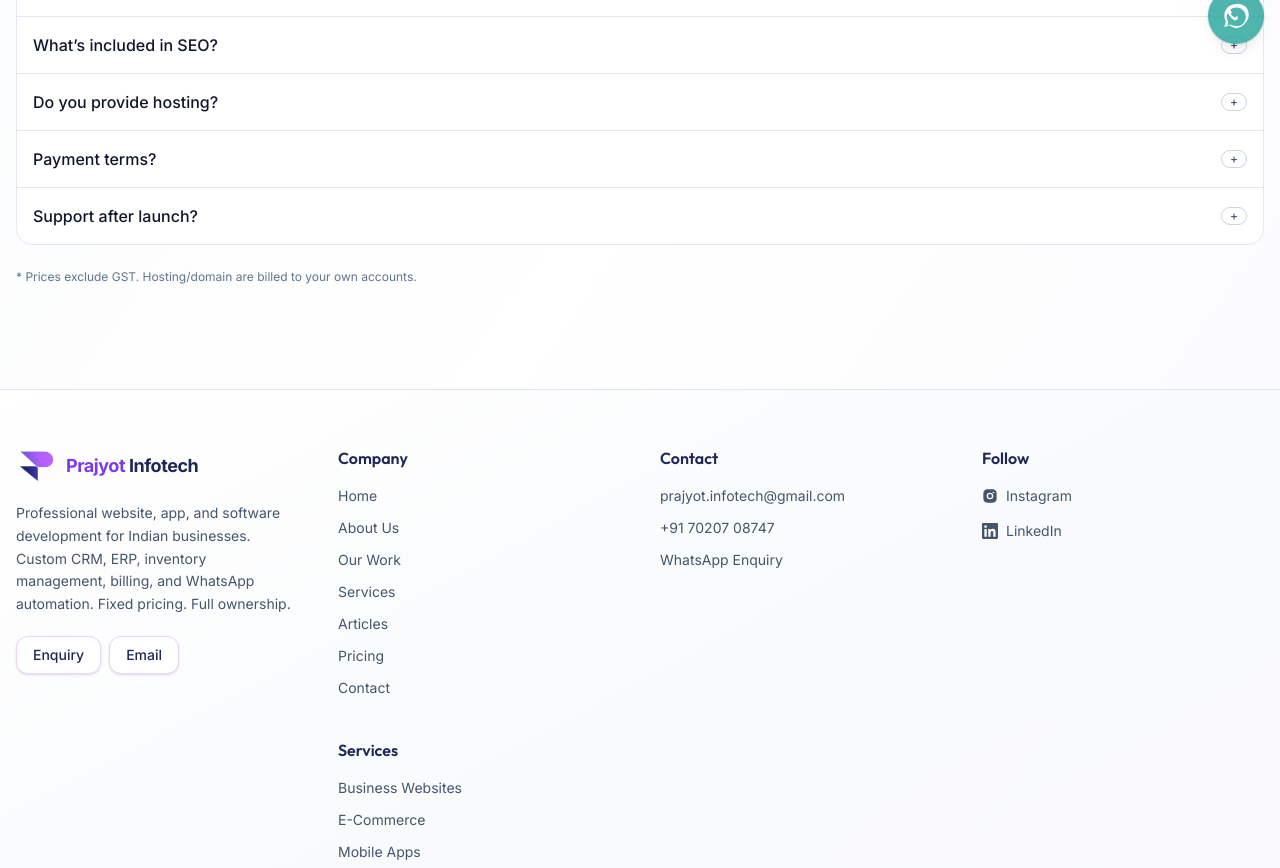
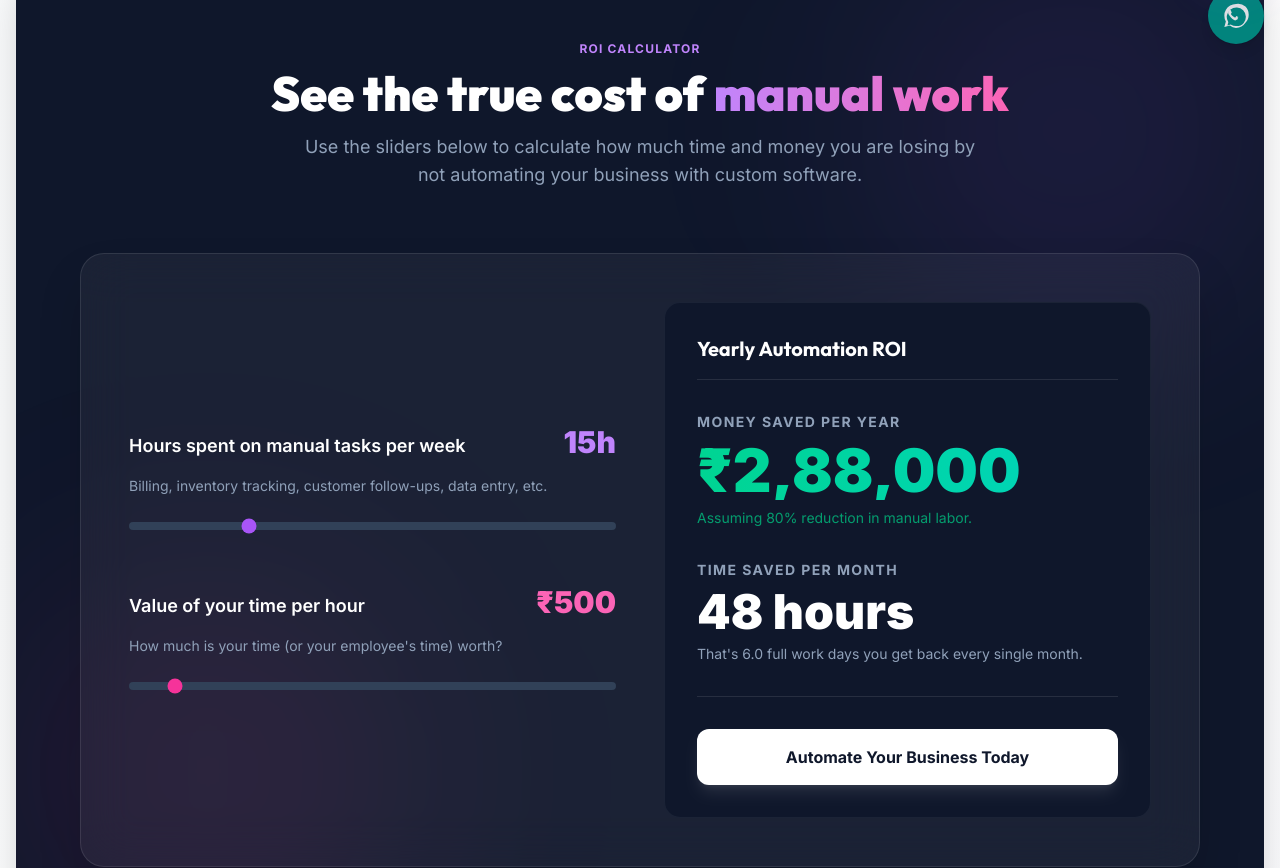
Before and after one commit to prajyotinfotechdev-lgtm/prajyotinfotechwebsite, a React (Vite) app: page /pricing in a window 1280 px wide. Shown: the part 740-1608 px from the top of the page. Built offline with nearby package versions, Linux system fonts and the light colour scheme.

Commit message:
feat(interactive): Add ROICalculator and 3D TiltCards for premium look

```diff
--- a/src/components/BeforeAfterSlider.jsx
+++ b/src/components/BeforeAfterSlider.jsx
@@ -1,5 +1,4 @@
-import React, { useRef, useState } from 'react';
-import { motion, useMotionValue, useTransform } from 'framer-motion';
+import React, { useState } from 'react';
 
 export default function BeforeAfterSlider({
   beforeImage = "/images/before.png",
@@ -7,44 +6,21 @@ export default function BeforeAfterSlider({
   beforeLabel = "Generic Template",
   afterLabel = "Prajyot Infotech Custom"
 }) {
-  const containerRef = useRef(null);
-  const [isDragging, setIsDragging] = useState(false);
+  const [sliderPos, setSliderPos] = useState(50);
 
-  // Motion value for the slider position (percentage 0-100)
-  const xPercentage = useMotionValue(50);
-
-  // Calculate clip-path based on the drag percentage
-  const clipPath = useTransform(xPercentage, (value) => `inset(0 ${100 - value}% 0 0)`);
-
-  const handleDrag = (e, info) => {
-    if (!containerRef.current) return;
-    const rect = containerRef.current.getBoundingClientRect();
-    const x = Math.max(0, Math.min(info.point.x - rect.left, rect.width));
-    const percentage = (x / rect.width) * 100;
-    xPercentage.set(percentage);
-  };
-
-  const handleClick = (e) => {
-    if (isDragging) return;
-    if (!containerRef.current) return;
-    const rect = containerRef.current.getBoundingClientRect();
-    const x = Math.max(0, Math.min(e.clientX - rect.left, rect.width));
-    const percentage = (x / rect.width) * 100;
-    xPercentage.set(percentage);
+  const handleSliderChange = (e) => {
+    setSliderPos(e.target.value);
   };
 
   return (
     <div className="w-full max-w-5xl mx-auto py-16 px-4">
       <div className="text-center mb-12">
         <h2 className="text-3xl md:text-4xl font-bold text-navy-900 mb-4">The Custom Development Difference</h2>
-        <p className="text-lg text-slate-500 max-w-2xl mx-auto">Drag the slider to see the difference between a cheap template and a high-performance custom application built by Prajyot Infotech.</p>
+        <p className="text-lg text-slate-500 max-w-2xl mx-auto">Slide to see the difference between a cheap template and a high-performance custom application built by Prajyot Infotech.</p>
       </div>
 
-      <div
-        ref={containerRef}
-        onClick={handleClick}
-        className="relative w-full aspect-[16/9] md:aspect-[21/9] rounded-3xl overflow-hidden cursor-crosshair shadow-2xl border-4 border-white/50 bg-slate-100"
-      >
+      <div className="relative w-full aspect-[16/9] md:aspect-[21/9] rounded-3xl overflow-hidden shadow-2xl border-4 border-white/50 bg-slate-100 select-none">
+
         {/* Background (Before) */}
         <div
           className="absolute inset-0 bg-cover bg-center bg-no-repeat"
@@ -52,11 +28,11 @@ export default function BeforeAfterSlider({
         />
 
         {/* Foreground (After) bounded by clip-path */}
-        <motion.div
+        <div
           className="absolute inset-0 bg-cover bg-center bg-no-repeat pointer-events-none"
           style={{
             backgroundImage: `url(${afterImage})`,
-            clipPath
+            clipPath: `inset(0 ${100 - sliderPos}% 0 0)`
           }}
         />
 
@@ -68,26 +44,27 @@ export default function BeforeAfterSlider({
           {afterLabel}
         </div>
 
-        {/* Drag Handle */}
-        <motion.div
-          drag="x"
-          dragConstraints={containerRef}
-          dragElastic={0}
-          dragMomentum={false}
-          onDragStart={() => setIsDragging(true)}
-          onDragEnd={() => {
-            setTimeout(() => setIsDragging(false), 50);
-          }}
-          onDrag={handleDrag}
-          className="absolute top-0 bottom-0 w-1 cursor-ew-resize hover:w-2 transition-all bg-white shadow-[0_0_10px_rgba(0,0,0,0.5)] z-10 flex justify-center items-center group"
-          style={{ left: useTransform(xPercentage, (val) => `${val}%`), x: '-50%' }}
+        {/* Custom Drag Handle */}
+        <div
+          className="absolute top-0 bottom-0 w-1 bg-white shadow-[0_0_10px_rgba(0,0,0,0.5)] z-10 flex justify-center items-center pointer-events-none"
+          style={{ left: `${sliderPos}%`, transform: 'translateX(-50%)' }}
         >
-          <div className="w-12 h-12 bg-white rounded-full flex items-center justify-center shadow-xl border-4 border-brand-500 group-hover:scale-110 transition-transform">
+          <div className="w-12 h-12 bg-white rounded-full flex items-center justify-center shadow-xl border-4 border-brand-500 transition-transform">
             <svg className="w-6 h-6 text-brand-600" fill="none" viewBox="0 0 24 24" stroke="currentColor" strokeWidth="3">
               <path strokeLinecap="round" strokeLinejoin="round" d="M8 9l-3 3 3 3M16 15l3-3-3-3" />
             </svg>
           </div>
-        </motion.div>
+        </div>
+
+        {/* Invisible Native Range Input for Flawless Interaction */}
+        <input
+          type="range"
+          min="0"
+          max="100"
+          value={sliderPos}
+          onChange={handleSliderChange}
+          className="absolute inset-0 w-full h-full opacity-0 cursor-ew-resize z-20 m-0"
+        />
       </div>
     </div>
   );
--- /dev/null
+++ b/src/components/ROICalculator.jsx
@@ -0,0 +1,119 @@
+import React, { useState, useEffect } from 'react';
+import { motion, AnimatePresence } from 'framer-motion';
+
+export default function ROICalculator() {
+  const [hoursPerWeek, setHoursPerWeek] = useState(15);
+  const [hourlyValue, setHourlyValue] = useState(500);
+
+  // Calculations
+  const hoursPerMonth = hoursPerWeek * 4;
+  const costPerMonth = hoursPerMonth * hourlyValue;
+  const costPerYear = costPerMonth * 12;
+
+  // Assuming automation saves 80% of manual work time
+  const timeSavedPerMonth = hoursPerMonth * 0.8;
+  const moneySavedPerYear = costPerYear * 0.8;
+
+  return (
+    <section className="py-24 bg-slate-900 relative overflow-hidden" aria-label="ROI Calculator">
+      {/* Background aesthetics */}
+      <div className="absolute inset-0 bg-[radial-gradient(ellipse_at_center,_var(--tw-gradient-stops))] from-brand-900/40 via-slate-900 to-slate-900"></div>
+      <div className="absolute top-0 right-0 w-96 h-96 bg-brand-500/10 rounded-full blur-[120px]"></div>
+      <div className="absolute bottom-0 left-0 w-96 h-96 bg-pink-500/10 rounded-full blur-[120px]"></div>
+
+      <div className="relative z-10 max-w-6xl mx-auto px-4">
+        <div className="text-center mb-16">
+          <span className="inline-block text-xs font-bold tracking-widest uppercase text-brand-400 mb-3">ROI Calculator</span>
+          <h2 className="text-3xl md:text-5xl font-black text-white mb-4">
+            See the true cost of <span className="text-transparent bg-clip-text bg-gradient-to-r from-brand-400 to-pink-400">manual work</span>
+          </h2>
+          <p className="text-slate-400 text-lg max-w-2xl mx-auto">
+            Use the sliders below to calculate how much time and money you are losing by not automating your business with custom software.
+          </p>
+        </div>
+
+        <div className="grid md:grid-cols-2 gap-12 items-center bg-white/5 backdrop-blur-xl border border-white/10 rounded-3xl p-8 md:p-12 shadow-2xl">
+
+          {/* Left: Inputs */}
+          <div className="space-y-12">
+            <div>
+              <div className="flex justify-between items-end mb-4">
+                <label className="text-white font-semibold text-lg">Hours spent on manual tasks per week</label>
+                <span className="text-3xl font-black text-brand-400">{hoursPerWeek}h</span>
+              </div>
+              <p className="text-slate-400 text-sm mb-4">Billing, inventory tracking, customer follow-ups, data entry, etc.</p>
+              <input
+                type="range"
+                min="1"
+                max="60"
+                value={hoursPerWeek}
+                onChange={(e) => setHoursPerWeek(Number(e.target.value))}
+                className="w-full h-2 bg-slate-700 rounded-lg appearance-none cursor-pointer accent-brand-500 focus:outline-none focus:ring-2 focus:ring-brand-500"
+              />
+            </div>
+
+            <div>
+              <div className="flex justify-between items-end mb-4">
+                <label className="text-white font-semibold text-lg">Value of your time per hour</label>
+                <span className="text-3xl font-black text-pink-400">₹{hourlyValue}</span>
+              </div>
+              <p className="text-slate-400 text-sm mb-4">How much is your time (or your employee's time) worth?</p>
+              <input
+                type="range"
+                min="100"
+                max="5000"
+                step="50"
+                value={hourlyValue}
+                onChange={(e) => setHourlyValue(Number(e.target.value))}
+                className="w-full h-2 bg-slate-700 rounded-lg appearance-none cursor-pointer accent-pink-500 focus:outline-none focus:ring-2 focus:ring-pink-500"
+              />
+            </div>
+          </div>
+
+          {/* Right: Results */}
+          <div className="bg-slate-900 rounded-2xl p-8 border border-white/5 relative overflow-hidden group hover:border-brand-500/30 transition-colors">
+            {/* Glossy overlay */}
+            <div className="absolute inset-0 bg-gradient-to-br from-white/5 to-transparent opacity-0 group-hover:opacity-100 transition-opacity"></div>
+
+            <h3 className="text-xl font-bold text-white mb-8 border-b border-white/10 pb-4">Yearly Automation ROI</h3>
+
+            <div className="space-y-8">
+              <motion.div
+                key={moneySavedPerYear}
+                initial={{ opacity: 0, x: -20 }}
+                animate={{ opacity: 1, x: 0 }}
+                className="relative"
+              >
+                <div className="text-sm font-bold text-slate-400 uppercase tracking-widest mb-2">Money Saved Per Year</div>
+                <div className="text-5xl md:text-6xl font-black text-transparent bg-clip-text bg-gradient-to-r from-emerald-400 to-teal-400 flex items-baseline gap-1">
+                  ₹{moneySavedPerYear.toLocaleString('en-IN')}
+                </div>
+                <p className="text-emerald-500/80 text-sm mt-2">Assuming 80% reduction in manual labor.</p>
+              </motion.div>
+
+              <motion.div
+                key={timeSavedPerMonth}
+                initial={{ opacity: 0, x: -20 }}
+                animate={{ opacity: 1, x: 0 }}
+                transition={{ delay: 0.1 }}
+              >
+                <div className="text-sm font-bold text-slate-400 uppercase tracking-widest mb-2">Time Saved Per Month</div>
+                <div className="text-4xl md:text-5xl font-black text-white">
+                  {timeSavedPerMonth} hours
+                </div>
+                <p className="text-slate-400 text-sm mt-2">That's {(timeSavedPerMonth / 8).toFixed(1)} full work days you get back every single month.</p>
+              </motion.div>
+            </div>
+
+            <div className="mt-8 pt-8 border-t border-white/10">
+              <a href="/estimate" className="inline-block w-full text-center py-4 px-6 rounded-xl bg-white text-slate-900 font-bold hover:bg-brand-50 hover:text-brand-700 transition-colors shadow-lg shadow-white/10">
+                Automate Your Business Today
+              </a>
+            </div>
+          </div>
+
+        </div>
+      </div>
+    </section>
+  );
+}
--- a/src/components/Testimonials.jsx
+++ b/src/components/Testimonials.jsx
@@ -1,6 +1,6 @@
 // src/components/Testimonials.jsx
-import React, { useMemo } from "react";
-import { motion, useReducedMotion } from "framer-motion";
+import React, { useMemo, useRef } from "react";
+import { motion, useReducedMotion, useMotionValue, useSpring, useTransform } from "framer-motion";
 
 const DATA = [
   {
@@ -83,6 +83,77 @@ const INDUSTRY_COLORS = {
   "Education": "bg-amber-50 text-amber-700 border-amber-200",
 };
 
+function TiltCard({ children, index, variants }) {
+  const ref = useRef(null);
+  const x = useMotionValue(0);
+  const y = useMotionValue(0);
+
+  const mouseXSpring = useSpring(x, { stiffness: 300, damping: 30 });
+  const mouseYSpring = useSpring(y, { stiffness: 300, damping: 30 });
+
+  const rotateX = useTransform(mouseYSpring, [-0.5, 0.5], ["10deg", "-10deg"]);
+  const rotateY = useTransform(mouseXSpring, [-0.5, 0.5], ["-10deg", "10deg"]);
+
+  // Dynamic glare effect
+  const glareX = useTransform(mouseXSpring, [-0.5, 0.5], ["0%", "100%"]);
+  const glareY = useTransform(mouseYSpring, [-0.5, 0.5], ["0%", "100%"]);
+  const glareOpacity = useTransform(mouseYSpring, [-0.5, 0, 0.5], [0.1, 0, 0.1]);
+
+  const handleMouseMove = (e) => {
+    if (!ref.current) return;
+    const rect = ref.current.getBoundingClientRect();
+    const width = rect.width;
+    const height = rect.height;
+    const mouseX = e.clientX - rect.left;
+    const mouseY = e.clientY - rect.top;
+    const xPct = mouseX / width - 0.5;
+    const yPct = mouseY / height - 0.5;
+    x.set(xPct);
+    y.set(yPct);
+  };
+
+  const handleMouseLeave = () => {
+    x.set(0);
+    y.set(0);
+  };
+
+  return (
+    <motion.figure
+      ref={ref}
+      variants={variants}
+      onMouseMove={handleMouseMove}
+      onMouseLeave={handleMouseLeave}
+      style={{
+        rotateX,
+        rotateY,
+        transformStyle: "preserve-3d",
+      }}
+      className="relative flex flex-col rounded-3xl bg-white/70 backdrop-blur-xl p-8 ring-1 ring-slate-200/80 shadow-[0_8px_30px_rgb(0,0,0,0.04)] transition-all duration-300
+                 hover:shadow-[0_20px_50px_rgba(124,58,237,0.1)] hover:ring-brand-200"
+    >
+      {/* Glare element */}
+      <motion.div
+        className="pointer-events-none absolute inset-0 rounded-3xl overflow-hidden"
+        style={{ opacity: glareOpacity }}
+      >
+        <motion.div
+          className="absolute inset-0 bg-white opacity-80 mix-blend-overlay w-[200%] h-[200%] -top-1/2 -left-1/2"
+          style={{
+            background: "radial-gradient(circle at center, rgba(255,255,255,0.8) 0%, transparent 60%)",
+            x: useTransform(glareX, v => `calc(${v} - 50%)`),
+            y: useTransform(glareY, v => `calc(${v} - 50%)`)
+          }}
+        />
+      </motion.div>
+
+      {/* Content wrapper with translateZ for depth */}
+      <div className="relative z-10 flex flex-col h-full transform" style={{ transform: "translateZ(30px)" }}>
+        {children}
+      </div>
+    </motion.figure>
+  );
+}
+
 export default function Testimonials() {
   const prefersReducedMotion = useReducedMotion();
 
@@ -145,42 +216,36 @@ export default function Testimonials() {
           aria-label="Client testimonials"
         >
           {DATA.map((q) => (
-            <motion.figure
-              key={q.name}
-              variants={card}
-              role="listitem"
-              className="flex flex-col rounded-2xl bg-white p-6 ring-1 ring-slate-200/80 shadow-sm transition-all duration-300
-                         hover:shadow-xl hover:shadow-brand-500/8 hover:ring-brand-200 hover:-translate-y-1
-                         focus-visible:outline-none focus-visible:ring-2 focus-visible:ring-brand-500"
-            >
-              {/* Header */}
-              <div className="flex items-start justify-between gap-3 mb-4">
-                <div className="flex items-center gap-3">
-                  <div className="size-10 shrink-0 rounded-xl grid place-items-center font-bold text-sm bg-gradient-to-br from-brand-100 to-brand-50 text-brand-700 border border-brand-100">
+            <TiltCard key={q.name} variants={card}>
+              <div className="flex items-start justify-between gap-3 mb-6">
+                <div className="flex items-center gap-4">
+                  <div className="size-12 shrink-0 rounded-2xl grid place-items-center font-bold text-sm bg-gradient-to-br from-brand-100 to-brand-50 text-brand-700 border border-brand-100 shadow-sm">
                     {q.name.split(" ").map(n => n[0]).join("").slice(0, 2)}
                   </div>
                   <div>
-                    <p className="text-sm font-semibold text-navy-800">{q.name}</p>
-                    <p className="text-xs text-slate-500">{q.role}</p>
+                    <p className="text-base font-bold text-navy-900">{q.name}</p>
+                    <p className="text-sm text-slate-500">{q.role}</p>
                   </div>
                 </div>
-                <svg viewBox="0 0 24 24" className="size-5 text-brand-400 flex-shrink-0 mt-0.5" aria-hidden>
+                <svg viewBox="0 0 24 24" className="size-6 text-brand-400 opacity-20" aria-hidden>
                   <path fill="currentColor" d="M7.17 6A5.17 5.17 0 0 0 2 11.17V20h8v-8H7.17V9A2 2 0 0 1 9.17 7H10V6H7.17Zm10 0A5.17 5.17 0 0 0 12 11.17V20h8v-8h-2.83V9A2 2 0 0 1 19.17 7H20V6h-2.83Z" />
                 </svg>
               </div>
 
-              <Stars value={q.rating} />
+              <div className="mb-4">
+                <Stars value={q.rating} size={16} />
+              </div>
 
-              <blockquote className="mt-3 flex-1 text-sm leading-relaxed text-slate-700">
+              <blockquote className="flex-1 text-base leading-relaxed text-slate-700 italic">
                 "{q.quote}"
               </blockquote>
 
-              <div className="mt-4">
-                <span className={`inline-flex items-center rounded-full border px-2.5 py-1 text-[11px] font-semibold ${INDUSTRY_COLORS[q.industry] || "bg-slate-50 text-slate-600 border-slate-200"}`}>
+              <div className="mt-6 pt-6 border-t border-slate-100">
+                <span className={`inline-flex items-center rounded-xl border px-3 py-1.5 text-xs font-bold ${INDUSTRY_COLORS[q.industry] || "bg-slate-50 text-slate-600 border-slate-200"}`}>
                   {q.industry}
                 </span>
               </div>
-            </motion.figure>
+            </TiltCard>
           ))}
         </motion.div>
       </div>
--- a/src/pages/Pricing.jsx
+++ b/src/pages/Pricing.jsx
@@ -1,6 +1,7 @@
 import React from "react";
 import Seo from "../components/Seo.jsx";
 import BreadcrumbsLd from "../components/BreadcrumbsLd.jsx";
+import ROICalculator from "../components/ROICalculator.jsx";
 
 const WHATSAPP_NUMBER = "917020708747";
 const wa = (text) => `https://wa.me/${WHATSAPP_NUMBER}?text=${encodeURIComponent(text)}`;
@@ -131,6 +132,11 @@ export default function Pricing() {
         ))}
       </section>
 
+      {/* ROI Calculator */}
+      <section className="mt-20 mb-8 rounded-[2.5rem] overflow-hidden shadow-2xl">
+        <ROICalculator />
+      </section>
+
       {/* FAQ */}
       <section className="mt-12">
         <h2 className="text-2xl md:text-3xl font-bold text-slate-900">FAQs</h2>
```
